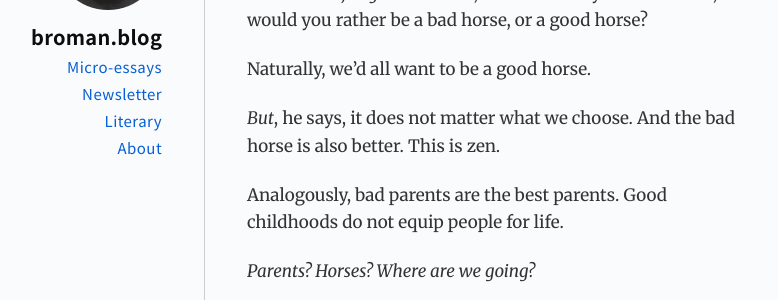
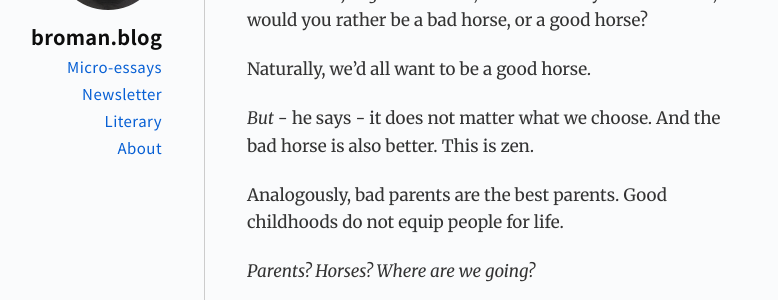
Before and after one commit to gdbroman/broman.blog, a Jekyll site: the page built from _posts/2020/2020-12-16-bad-horse-good-horse.md, in a window 1280 px wide. Shown: the part 140-440 px from the top of the page, without its empty margins (251-1029 px from the left). Built offline with Jekyll 4.4.1, drawn with Linux system fonts in a browser that asks for light colours.

Commit message:
revision

```diff
--- a/_posts/2020/2020-12-16-bad-horse-good-horse.md
+++ b/_posts/2020/2020-12-16-bad-horse-good-horse.md
@@ -7,7 +7,7 @@
 
 Naturally, we’d all want to be a good horse.
 
-*But*, he says, it does not matter what we choose. And the bad horse is also better. This is zen.
+*But* - he says - it does not matter what we choose. And the bad horse is also better. This is zen.
 
 Analogously, bad parents are the best parents. Good childhoods do not equip people for life.
 
```
